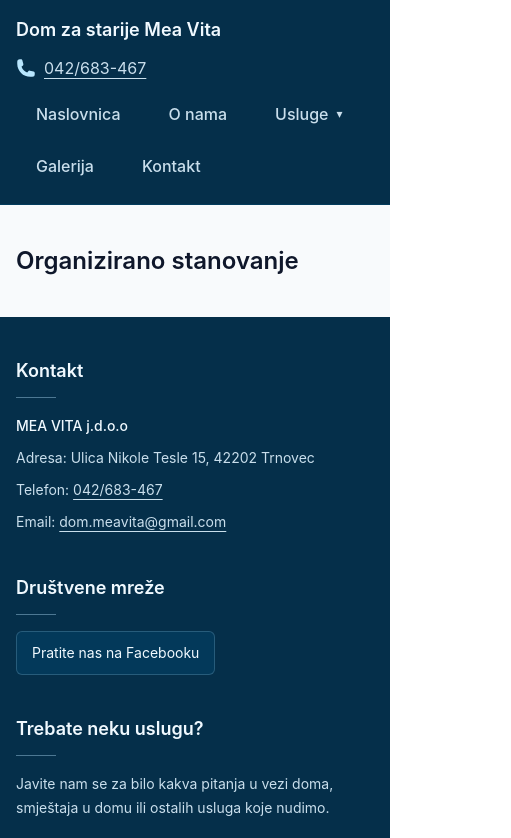
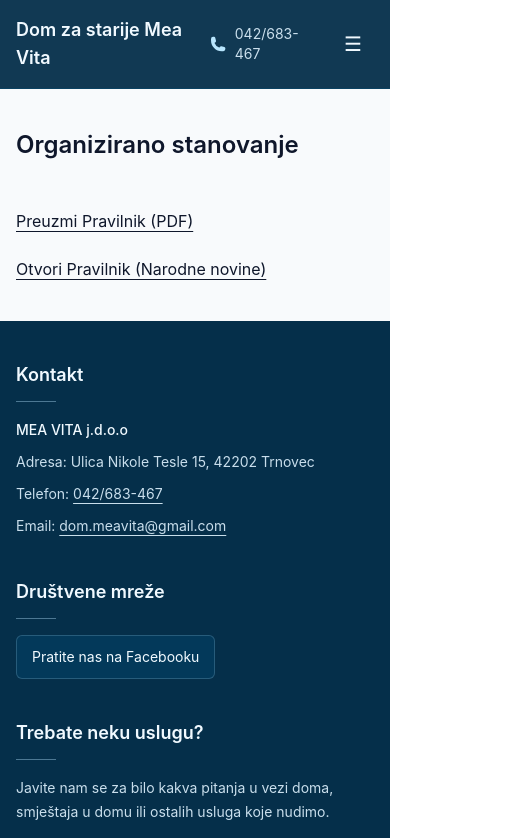
Before and after one commit to ljubo9/mea-vita, a React (Vite) app: page /usluge/organizirano-stanovanje in a window 390 px wide. Shown: the top 838 px of the page, 511 px wide, since content can reach past the window. Built offline with nearby package versions, Linux system fonts and the light colour scheme.

Commit message:
pdf download test, some responsive fixes

```diff
--- a/src/Contact.jsx
+++ b/src/Contact.jsx
@@ -11,7 +11,7 @@ export default function Contact() {
 
        <section className="overflow-hidden rounded-xl border border-slate-200 bg-white">
         <div className="grid grid-cols-1 lg:grid-cols-2">
-           <div className="bg-sky-950 text-sky-50">
+           <div className="order-2 lg:order-1 bg-sky-950 text-sky-50">
             <div className="p-6 sm:p-8">
               <h2 className="text-xl font-semibold">Karta lokacije</h2>
               <div className="mt-3 h-px w-12 bg-sky-200/30" />
@@ -42,7 +42,7 @@ export default function Contact() {
               </div>
             </div>
 
-            <div className="px-6 pb-6 sm:px-8 sm:pb-8">
+            <div className="order-1 lg-order-2 px-6 pb-6 sm:px-8 sm:pb-8">
               <div className="aspect-[16/10] w-full overflow-hidden rounded-lg ring-1 ring-sky-200/20">
                 <iframe
                   title="Karta - Dom za starije Mea Vita"
--- a/src/Header.jsx
+++ b/src/Header.jsx
@@ -1,3 +1,4 @@
+import { useState } from "react";
 import { NavLink, Link } from "react-router-dom";
 import { PhoneIcon } from "@heroicons/react/24/solid";
 
@@ -14,11 +15,9 @@ function NavItem({ to, end = false, children, onClick }) {
           "rounded-md",
           "text-base font-medium",
           "transition-colors",
-
           isActive
             ? "bg-sky-800 text-white"
             : "text-sky-100/90 hover:bg-sky-900 hover:text-white",
-
           "focus:outline-none focus:ring-2 focus:ring-sky-200 focus:ring-offset-2 focus:ring-offset-sky-950",
         ].join(" ")
       }
@@ -28,7 +27,7 @@ function NavItem({ to, end = false, children, onClick }) {
   );
 }
 
-function ServicesDropdown() {
+function ServicesDropdownDesktop() {
   const baseItem =
     "block w-full rounded-md px-4 py-2 text-sm text-sky-50/90 hover:bg-sky-900 hover:text-white " +
     "focus:outline-none focus:ring-2 focus:ring-sky-200 focus:ring-offset-2 focus:ring-offset-sky-950";
@@ -49,16 +48,23 @@ function ServicesDropdown() {
       </button>
 
       <div
-        className="invisible opacity-0 translate-y-1 group-hover:visible group-hover:opacity-100 group-hover:translate-y-0
-                   group-focus-within:visible group-focus-within:opacity-100 group-focus-within:translate-y-0
-                   absolute left-0 top-full mt-2 w-64 rounded-lg bg-sky-950 p-2 shadow-lg ring-1 ring-sky-200/20 transition"
+        className={[
+          "invisible opacity-0 translate-y-1",
+          "group-hover:visible group-hover:opacity-100 group-hover:translate-y-0",
+          "absolute left-0 top-full mt-2 w-64 rounded-lg bg-sky-950 p-2 shadow-lg ring-1 ring-sky-200/20 transition",
+          "before:content-[''] before:absolute before:-top-2 before:left-0 before:h-2 before:w-full",
+        ].join(" ")}
         role="menu"
         aria-label="Usluge"
       >
         <Link className={baseItem} to="/usluge/smjestaj-u-domu" role="menuitem">
           Smještaj u domu
         </Link>
-        <Link className={baseItem} to="/usluge/organizirano-stanovanje" role="menuitem">
+        <Link
+          className={baseItem}
+          to="/usluge/organizirano-stanovanje"
+          role="menuitem"
+        >
           Organizirano stanovanje
         </Link>
         <Link className={baseItem} to="/usluge/pomoc-u-kuci" role="menuitem">
@@ -69,33 +75,142 @@ function ServicesDropdown() {
   );
 }
 
+function MobileLink({ to, children, onClick }) {
+  return (
+    <NavLink
+      to={to}
+      onClick={onClick}
+      className={({ isActive }) =>
+        [
+          "block rounded-md px-4 py-3 text-base font-medium transition-colors",
+          isActive
+            ? "bg-sky-800 text-white"
+            : "text-sky-100/90 hover:bg-sky-900 hover:text-white",
+          "focus:outline-none focus:ring-2 focus:ring-sky-200 focus:ring-offset-2 focus:ring-offset-sky-950",
+        ].join(" ")
+      }
+    >
+      {children}
+    </NavLink>
+  );
+}
+
 export default function Header() {
+  const [open, setOpen] = useState(false);
+  const close = () => setOpen(false);
+
   return (
-    <header className="border-b border-sky-900/50 bg-sky-950">
-      <div className="mx-auto max-w-6xl px-4 py-4 flex flex-col gap-3 sm:flex-row sm:items-center sm:justify-between">
-        <Link to="/" className="text-lg font-semibold text-sky-50">
+    <header className="sticky top-0 z-50 border-b border-sky-900/50 bg-sky-950/95 backdrop-blur">
+      <div className="mx-auto max-w-6xl px-4">
+        <div className="flex items-center justify-between gap-3 py-4">
+          <Link to="/" className="text-lg font-semibold text-sky-50" onClick={close}>
             Dom za starije Mea Vita
           </Link>
 
-        <div className="flex flex-col gap-3 sm:flex-row sm:items-center sm:gap-6">
           <a
-            className="inline-flex items-center gap-2 text-base text-sky-100/90 underline underline-offset-4 hover:text-white" href="tel:+38542683467">
+            className="sm:hidden inline-flex items-center gap-2 rounded-md px-3 py-2 text-sm text-sky-100/90 hover:bg-sky-900 hover:text-white"
+            href="tel:+38542683467"
+          >
             <PhoneIcon className="h-5 w-5 text-sky-200" aria-hidden="true" />
             042/683-467
           </a>
 
+          <button
+            type="button"
+            className="sm:hidden inline-flex items-center justify-center rounded-md p-3 text-sky-50 hover:bg-sky-900 focus:outline-none focus:ring-2 focus:ring-sky-200 focus:ring-offset-2 focus:ring-offset-sky-950"
+            aria-label="Otvori izbornik"
+            aria-expanded={open}
+            onClick={() => setOpen((v) => !v)}
+          >
+            <span className="text-xl leading-none">{open ? "✕" : "☰"}</span>
+          </button>
 
-          <nav aria-label="Glavna navigacija" className="flex flex-wrap gap-2">
+          <div className="hidden sm:flex items-center gap-6">
+            <a
+              className="inline-flex items-center gap-2 text-base text-sky-100/90 underline underline-offset-4 hover:text-white"
+              href="tel:+38542683467"
+            >
+              <PhoneIcon className="h-5 w-5 text-sky-200" aria-hidden="true" />
+              042/683-467
+            </a>
+
+            <nav aria-label="Glavna navigacija" className="flex items-center gap-2">
               <NavItem to="/" end>
                 Naslovnica
               </NavItem>
               <NavItem to="/o-nama">O nama</NavItem>
-            <ServicesDropdown />
+              <ServicesDropdownDesktop />
               <NavItem to="/galerija">Galerija</NavItem>
               <NavItem to="/kontakt">Kontakt</NavItem>
             </nav>
           </div>
         </div>
+
+        {open && (
+          <div className="sm:hidden border-t border-sky-900/50 pb-4 pt-3">
+            <nav aria-label="Glavna navigacija (mobitel)" className="grid gap-2">
+              <MobileLink to="/" onClick={close}>
+                Naslovnica
+              </MobileLink>
+              <MobileLink to="/o-nama" onClick={close}>
+                O nama
+              </MobileLink>
+
+              <details
+                className={[
+                  "rounded-lg ring-1 ring-inset ring-sky-200/20 bg-sky-950/40",
+                  "open:bg-sky-950/60",
+                  "[&_span[data-caret]]:open:rotate-180",
+                ].join(" ")}
+              >
+                <summary
+                  className="list-none cursor-pointer select-none px-4 py-3 text-base font-medium text-sky-50 hover:bg-sky-900/60 rounded-lg flex items-center justify-between"
+                >
+                  <span>Usluge</span>
+                  <span
+                    data-caret
+                    className="transition-transform text-sky-200"
+                    aria-hidden="true"
+                  >
+                    ▾
+                  </span>
+                </summary>
+
+                <div className="px-2 pb-2 grid gap-1">
+                  <NavLink
+                    to="/usluge/smjestaj-u-domu"
+                    onClick={close}
+                    className="block rounded-md px-3 py-2 text-sm text-sky-100/90 hover:bg-sky-900 hover:text-white"
+                  >
+                    Smještaj u domu
+                  </NavLink>
+                  <NavLink
+                    to="/usluge/organizirano-stanovanje"
+                    onClick={close}
+                    className="block rounded-md px-3 py-2 text-sm text-sky-100/90 hover:bg-sky-900 hover:text-white"
+                  >
+                    Organizirano stanovanje
+                  </NavLink>
+                  <NavLink
+                    to="/usluge/pomoc-u-kuci"
+                    onClick={close}
+                    className="block rounded-md px-3 py-2 text-sm text-sky-100/90 hover:bg-sky-900 hover:text-white"
+                  >
+                    Pomoć u kući
+                  </NavLink>
+                </div>
+              </details>
+
+              <MobileLink to="/galerija" onClick={close}>
+                Galerija
+              </MobileLink>
+              <MobileLink to="/kontakt" onClick={close}>
+                Kontakt
+              </MobileLink>
+            </nav>
+          </div>
+        )}
+      </div>
     </header>
   );
 }
--- a/src/OrganiziranoStanovanje.jsx
+++ b/src/OrganiziranoStanovanje.jsx
@@ -1,3 +1,28 @@
 export default function OrganiziranoStanovanje() {
-  return <h1 className="text-2xl font-semibold">Organizirano stanovanje</h1>;
+    return (
+        <div>
+        <h1 className="text-2xl font-semibold">Organizirano stanovanje</h1>
+        <br></br>
+        <br></br>
+        <a
+        href="../public/docs/Pravilnik.pdf"
+        download="Pravilnik.pdf"
+        target="_blank"
+        className="underline underline-offset-4 hover:text-sky-950"
+        >
+        Preuzmi Pravilnik (PDF)
+        </a>
+        <br></br>
+        <br></br>
+        <a
+        href="https://narodne-novine.nn.hr/clanci/sluzbeni/full/2022_09_110_1624.html"
+        target="_blank"
+        rel="noreferrer"
+        className="underline underline-offset-4 hover:text-sky-950"
+        >
+  Otvori Pravilnik (Narodne novine)
+</a>
+
+        </div>
+    );
 }
```
Also changed, not shown: 1 other file (tests, documents, lock files or other folders). Lines whose indentation alone changed are shown as unchanged.
